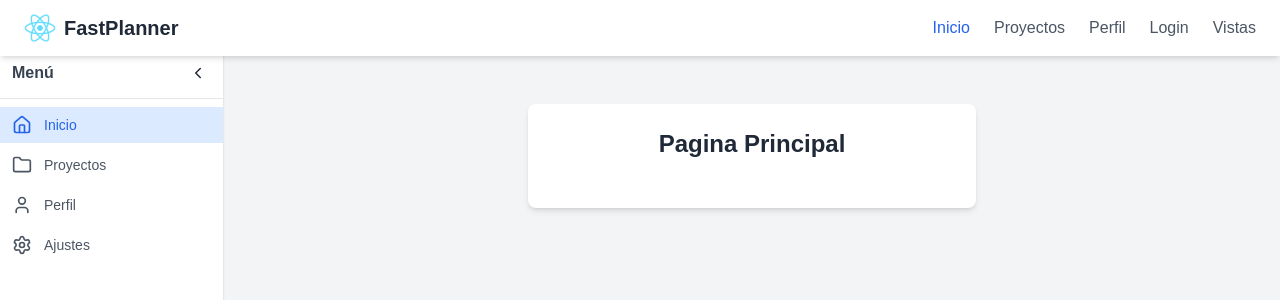
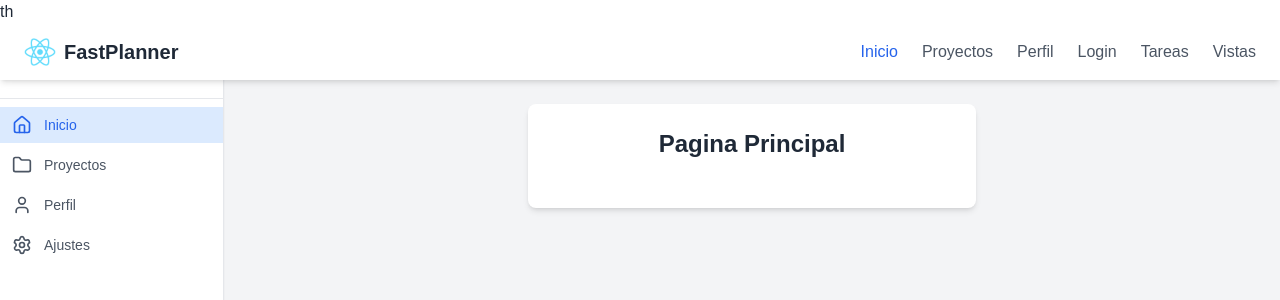
Before and after one commit to JorgeFierroo/FastPlanner, a React (Create React App) app in the folder frontend/: page / in a window 1280 px wide. Shown: the top 300 px of the page. Built offline with nearby package versions, Linux system fonts and the light colour scheme; the HTML template or start-up script is replaced by a standard one.

Commit message:
Link hacia pagina de creación de tareas agregado

```diff
--- a/frontend/src/components/Navigation.tsx
+++ b/frontend/src/components/Navigation.tsx
@@ -9,11 +9,12 @@
     { path: "/projects", label: "Proyectos" },
     { path: "/profile", label: "Perfil" },
     { path: "/login", label: "Login" },
+    { path: "/tasks", label: "Tareas" },
     { path: "/Vistas", label: "Vistas"}
   ];
 
   return (
-    <header className="fixed top-0 left-0 w-full bg-white shadow-md z-50">
+    <header className="fixed top-0 left-0 w-full bg-white shadow-md z-50">th
       <nav className="max-w-7xl mx-auto flex items-center justify-between px-6 py-3">
         {/* Logo */}
         <div className="flex items-center space-x-2">
```
